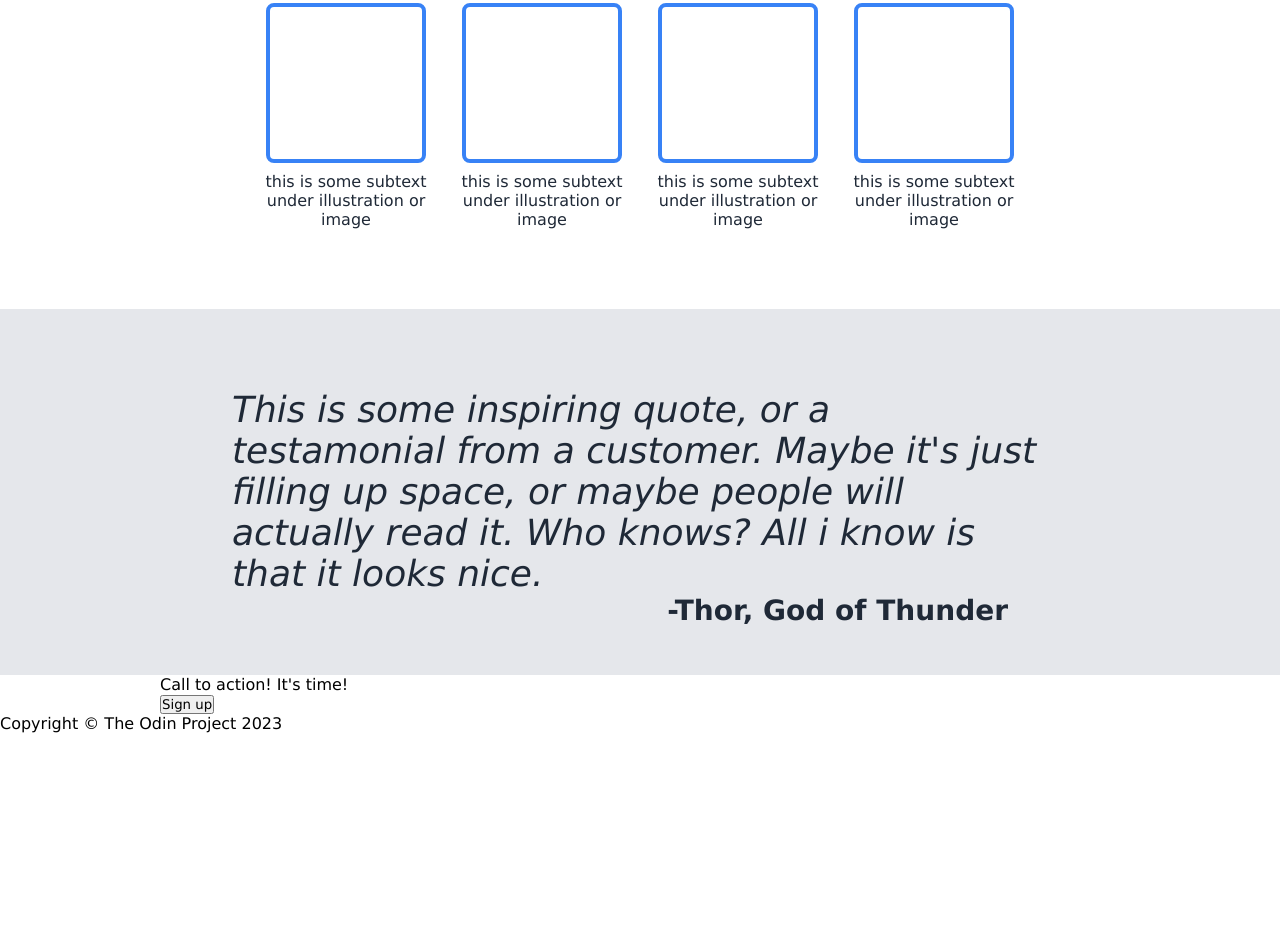
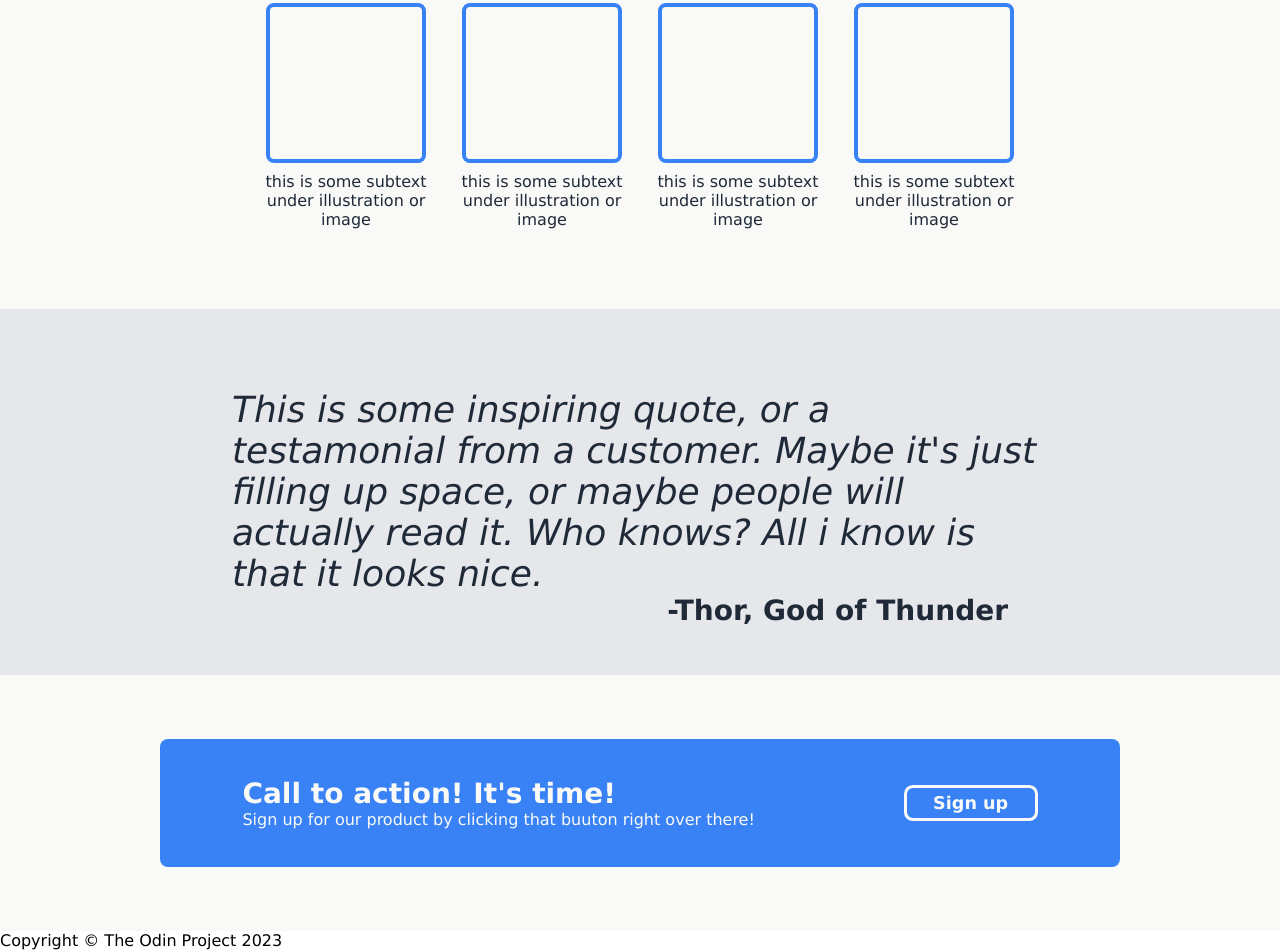
Before and after one commit to karolbrol/odin-landing-page, a plain HTML site: page index.html in a window 1280 px wide. Shown: the part 554-1504 px from the top of the page. Before the commit the page ends 1287 px from the top, so only its background shows below. Drawn offline with Linux system fonts and the light colour scheme.

Commit message:
Add call-to-action section styling

```diff
--- a/index.html
+++ b/index.html
@@ -59,7 +59,8 @@
     <section class="sign-up-section flex-container">
         <div class="container sign-up-container">
             <div class="sign-up-text">
-                <div class="sign-up-header">Call to action! It's time!</div>
+                <div class="sign-up-heading">Call to action! It's time!</div>
+                Sign up for our product by clicking that buuton right over there!
             </div>
             <button class="sign-up-btn-2">Sign up</button>
         </div>
--- a/styles.css
+++ b/styles.css
@@ -100,6 +100,10 @@
     align-items: center;
 }
 
+.info-section {
+    background-color: #F9FAF8;;
+}
+
 .info-container {
     padding: 3em 0 5em;
 }
@@ -157,3 +161,45 @@
     text-align: right;
     margin: 0 4em;
 }
+
+.sign-up-section {
+    background-color: #F9FAF8;
+}
+
+.sign-up-container {
+    display: flex;
+    justify-content: space-around;
+    align-items: center;
+    background-color: #3882F6;
+    margin: 4em 0;
+    padding: 0.5em 1em;
+    border-radius: .5em;
+    height: 8em;
+    gap: 1em;
+}
+
+.sign-up-text {
+    color: #F9FAF8;
+}
+
+.sign-up-heading {
+    font-size: 28px;
+    font-weight: 700;
+}
+
+.sign-up-btn-2 {
+    background-color: transparent;
+    color: #F9FAF8;
+    padding: .3em 1.5em;
+    border: .2em solid #F9FAF8;
+    border-radius: .5em;
+    font-weight: 600;
+    margin: .6em 0;
+    font-size: 1.1rem;
+    transition: .2s;
+}
+
+.sign-up-btn-2:hover {
+    background-color: #F9FAF8;
+    color:#3882F6
+}
```
